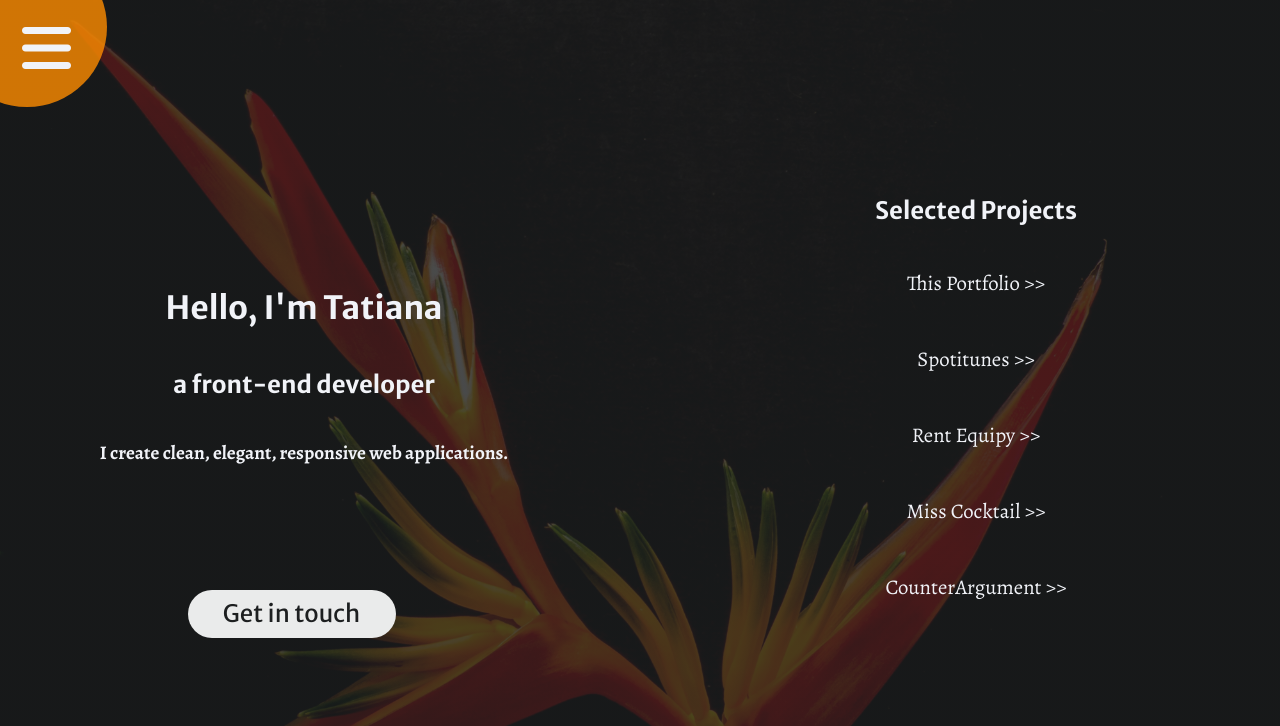
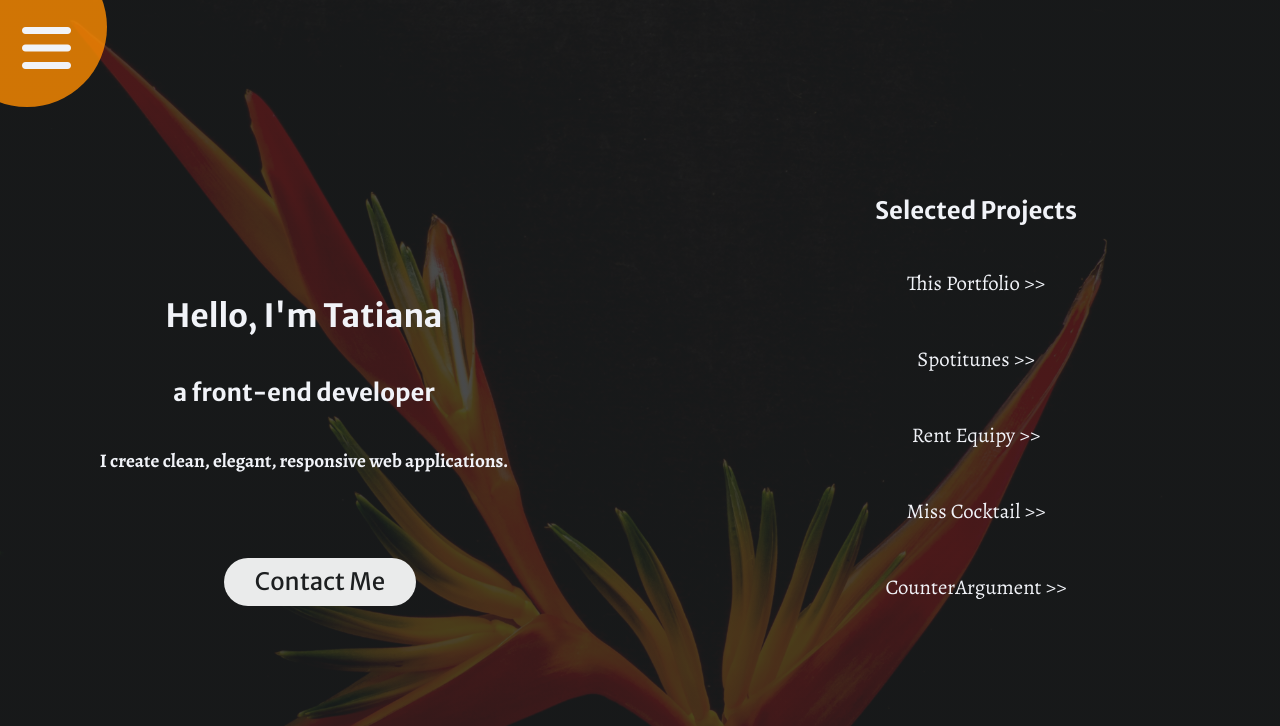
Before and after one commit to tatianalab/my-portfolio, a website built with webpack: page index.html in a window 1280 px wide. Shown: the top 726 px of the page. Built offline with nearby package versions, Linux system fonts and the light colour scheme.

Commit message:
modified main btn

```diff
--- a/assets/stylesheets/application.css
+++ b/assets/stylesheets/application.css
@@ -104,7 +104,7 @@ a{
 
 .nav-orange{
   background:rgba(255,140,0,0.6);
-  width:60%;
+  width:75%;
   max-width:27.5rem;
   min-width: 16rem;
 }
@@ -192,7 +192,7 @@ a{
   display: flex;
   flex-direction: column;
   align-items: center;
-  margin-bottom: 3rem;
+  margin-bottom: 2rem;
   padding: 2rem;
   text-align: center;
 }
@@ -275,7 +275,6 @@ footer{
   }
 
   #projects{
-    /*visibility:visible;*/
     grid-column:2 / 3;
     justify-content: center;
   }
@@ -340,15 +339,14 @@ footer{
 
 .main-buttons{
   position:relative;
+  margin:0 auto;
 }
 
 .btn-primary{
   font-size:1.5rem;
-  margin:1.5rem 1.5rem;
   text-decoration: none;
   text-align: center;
-  // border: 3px solid rgba(255,140,0,1);
-  padding: 0.5rem 1.5rem;
+  padding: 0.5rem 1rem;
   border-radius: 3.125rem;
   opacity: 1;
   transition: all 0.3s ease;
@@ -358,8 +356,10 @@ footer{
   color:#1D1F20;
   width:10rem;
   height:2rem;
-  top:16.67rem;
-  right:-7.22rem;
+  left:50%;
+  margin-left:-5rem;
+  margin-top:-50%;
+  top:100vh;
   -webkit-animation: slideup 0.5s forwards;
   -webkit-animation-delay: 0.5s;
     animation: slideup 1.5s forwards;
@@ -367,12 +367,12 @@ footer{
 }
 
 @-webkit-keyframes slideup {
-    0% { top: 16.67rem; }
+    0% { top: 100vh; }
 }
 
 
 @keyframes slideup{
-    100% { top: 0; }
+    100% { top: 100%; }
 }
 
 
--- a/index.html
+++ b/index.html
@@ -49,7 +49,7 @@
       <h3>I create clean, elegant, responsive web applications.</h3>
       </div>
       <div class="main-buttons">
-      <a href="mailto:mvtatianalabrousse@gmail.com" class="btn-primary">Get in touch</a>
+        <a href="mailto:mvtatianalabrousse@gmail.com" class="btn-primary">Contact Me</a>
       </div>
     </header>
 
```
